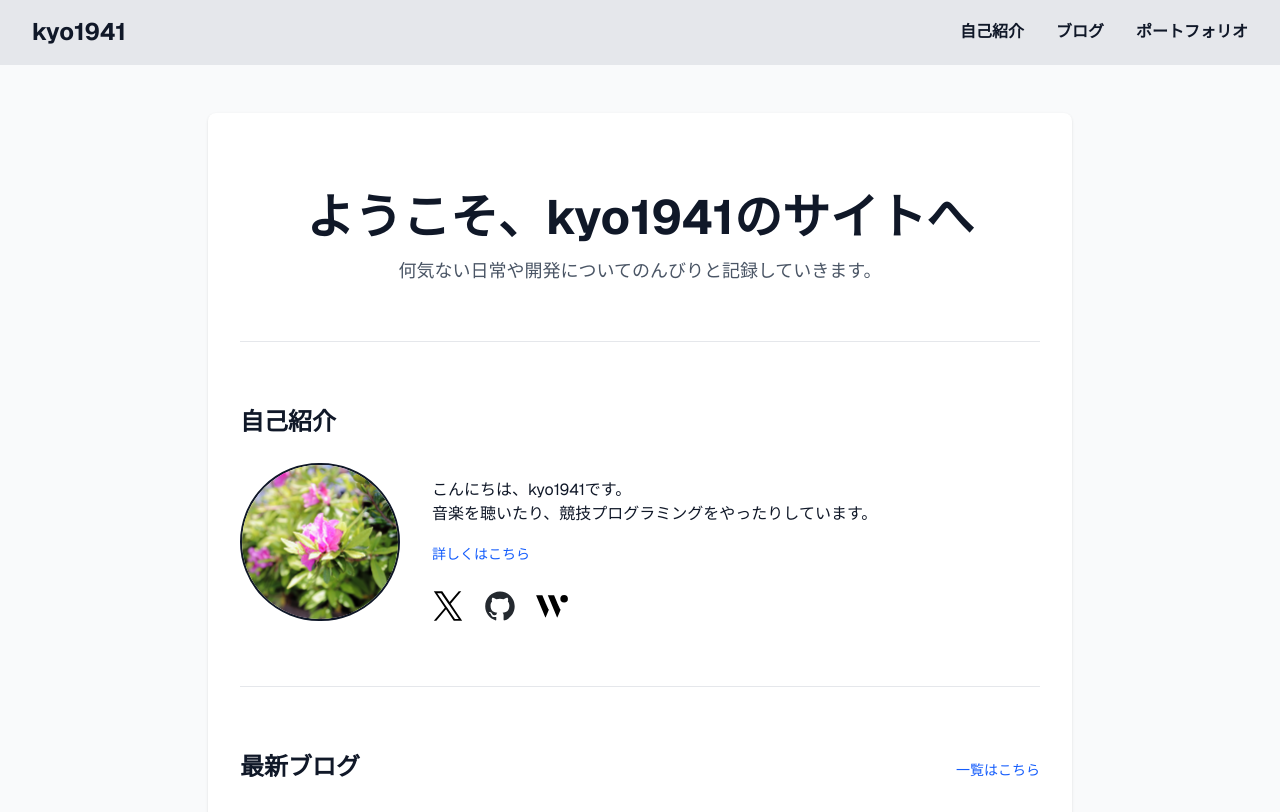
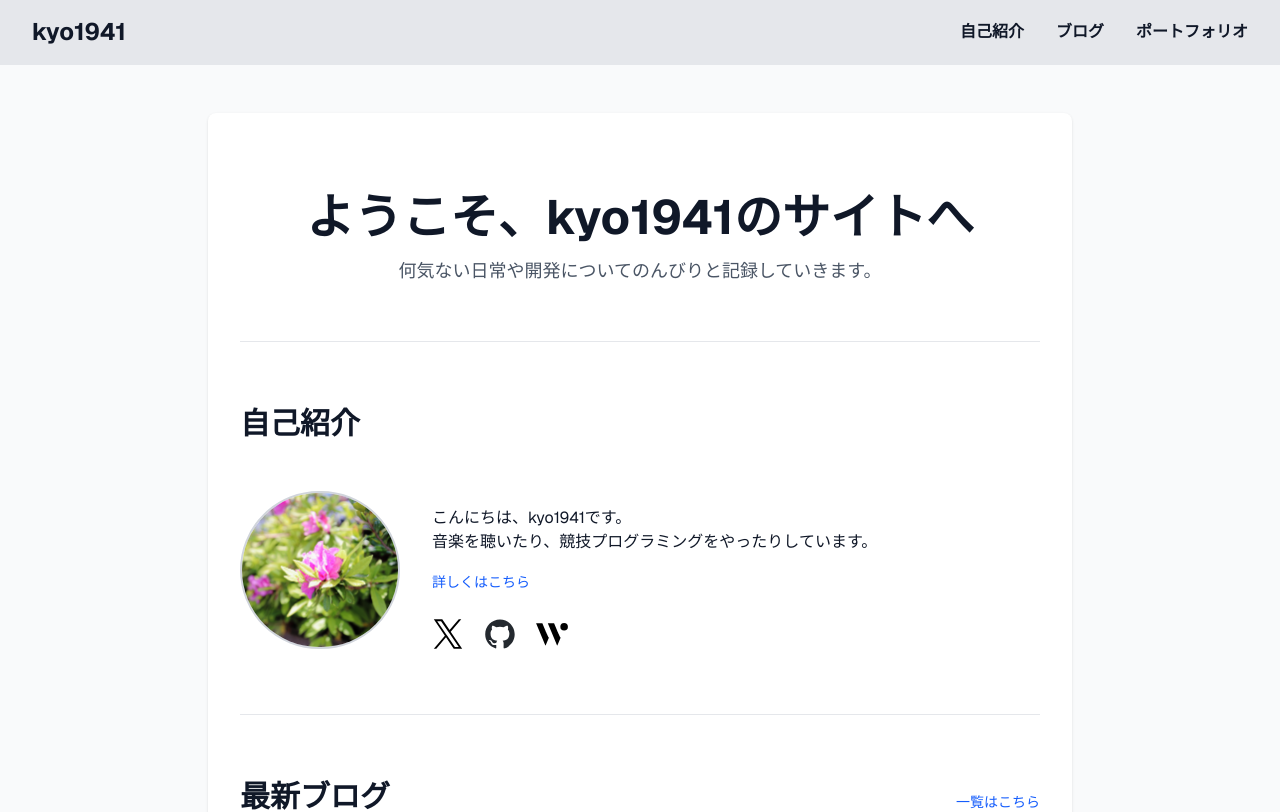
Before and after one commit to kyo1941/my-page, a Next.js app: page / in a window 1280 px wide. Shown: the top 812 px of the page. Built offline with nearby package versions, Linux system fonts and the light colour scheme.

Commit message:
style: デザインの微調整

```diff
--- a/src/app/components/top/BlogListSection.tsx
+++ b/src/app/components/top/BlogListSection.tsx
@@ -7,7 +7,7 @@ export default function BlogListSection() {
   return (
     <div>
       <div className="flex justify-between items-baseline mb-6">
-        <h3 className="text-2xl font-bold mb-6 text-gray-900">最新ブログ</h3>
+        <h3 className="text-3xl font-bold mb-6 text-gray-900">最新ブログ</h3>
         <div>
           <Link href="/blog" className="text-sm text-blue-600 hover:text-blue-700 hover:underline">一覧はこちら</Link>
         </div>
--- a/src/app/components/top/ProfileSection.tsx
+++ b/src/app/components/top/ProfileSection.tsx
@@ -5,10 +5,10 @@ import { ROUTES, EXTERNAL_LINKS } from '../../routes';
 export default function ProfileSection() {
   return (
     <div>
-      <h3 className="text-2xl font-bold mb-6 text-gray-900">自己紹介</h3>
+      <h3 className="text-3xl font-bold mb-12 text-gray-900">自己紹介</h3>
       <div className="flex flex-col gap-8 sm:flex-row sm:items-center">
         <Image
-          className="rounded-full object-cover flex-shrink-0 border-2 border-gray-900"
+          className="rounded-full object-cover flex-shrink-0 border-2 border-gray-300"
           src="/profile.jpg"
           alt="プロフィール画像"
           width={160}
```
